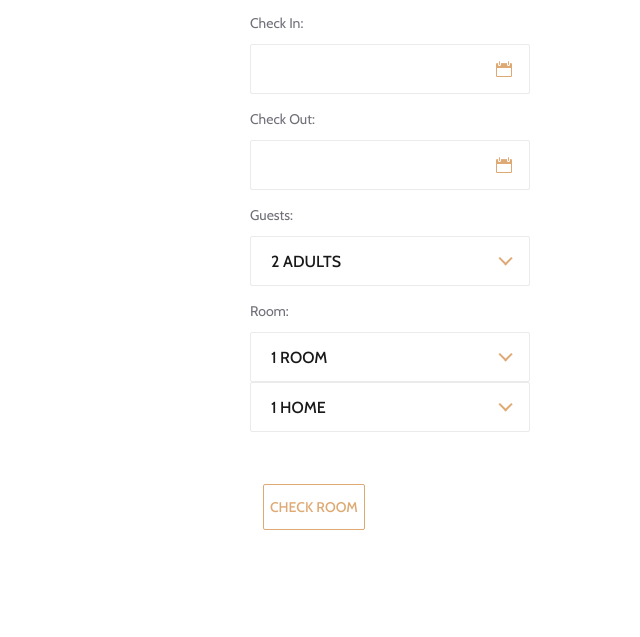
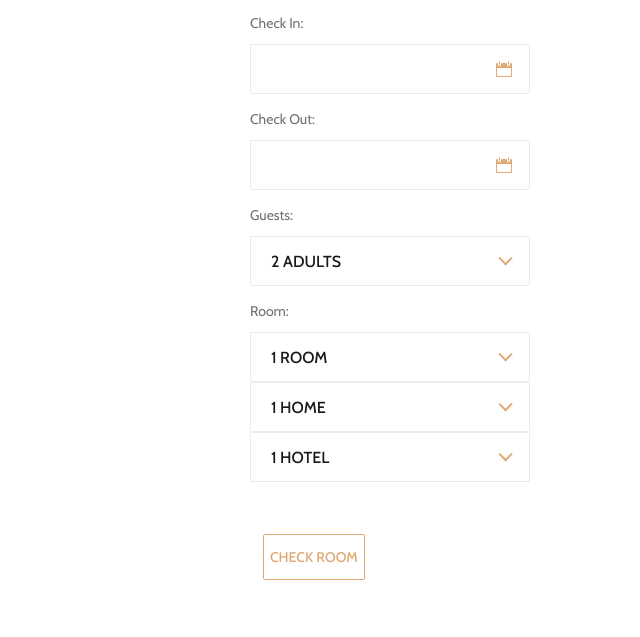
Before and after one commit to SihemNasraoui/ProjectTest, a plain HTML site: page index.html in a window 1280 px wide. Shown: the part 163-800 px from the top of the page, without its empty margins (640-1280 px from the left). Drawn offline with nearby package versions, Linux system fonts and the light colour scheme.

Commit message:
udpindex16

```diff
--- a/index.html
+++ b/index.html
@@ -67,7 +67,10 @@
                                     <option value="">1 home</option>
                                     <option value="">2 home</option>
                                 </select>
-
+                                <select class="hotels" id="hotel">
+                                    <option value="">1 hotel</option>
+                                    <option value="">2 hotel</option>
+                                </select>
                             </div>
                             <div class="btn">
                                 <button type="submit" class="buttonSubmit">check room</button>
```
